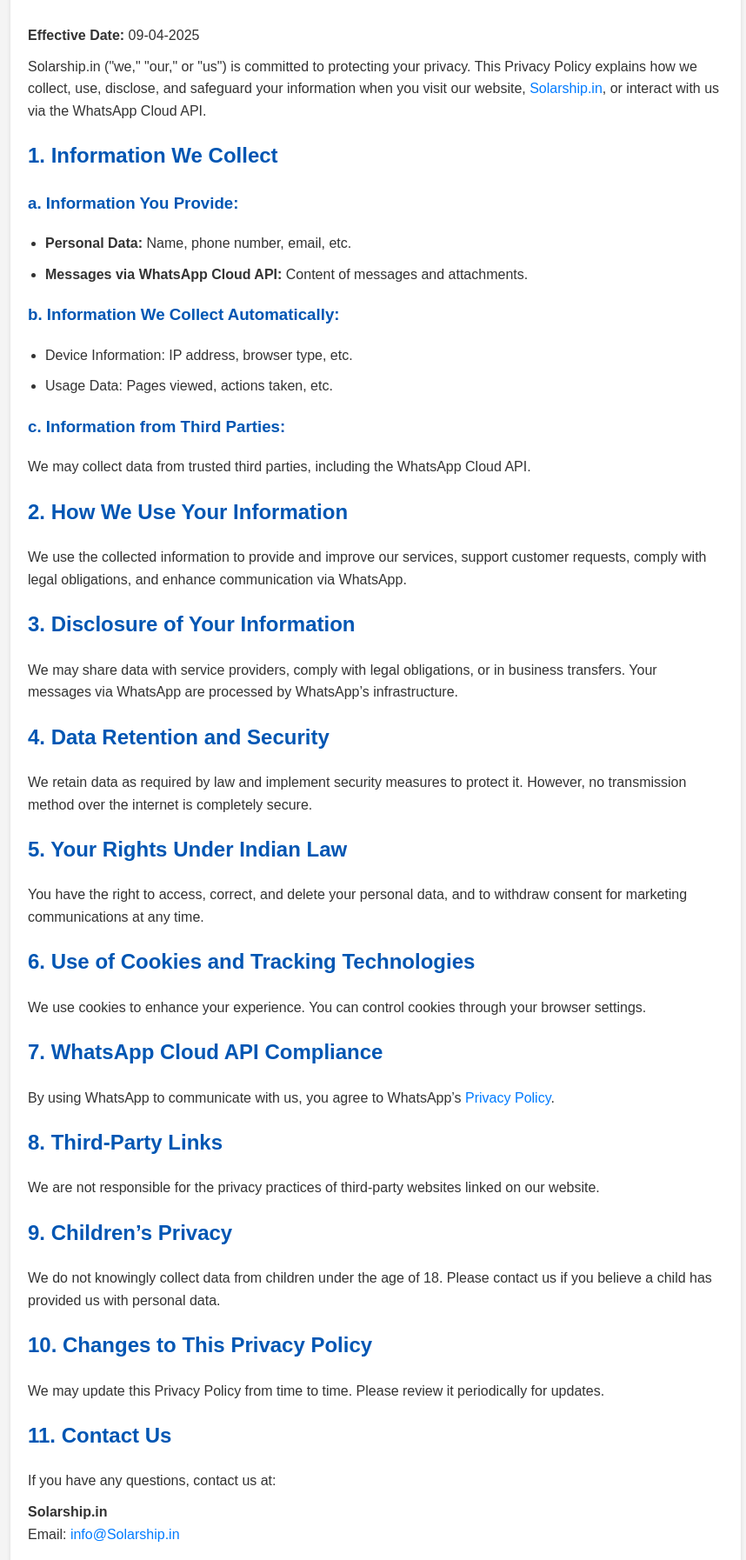
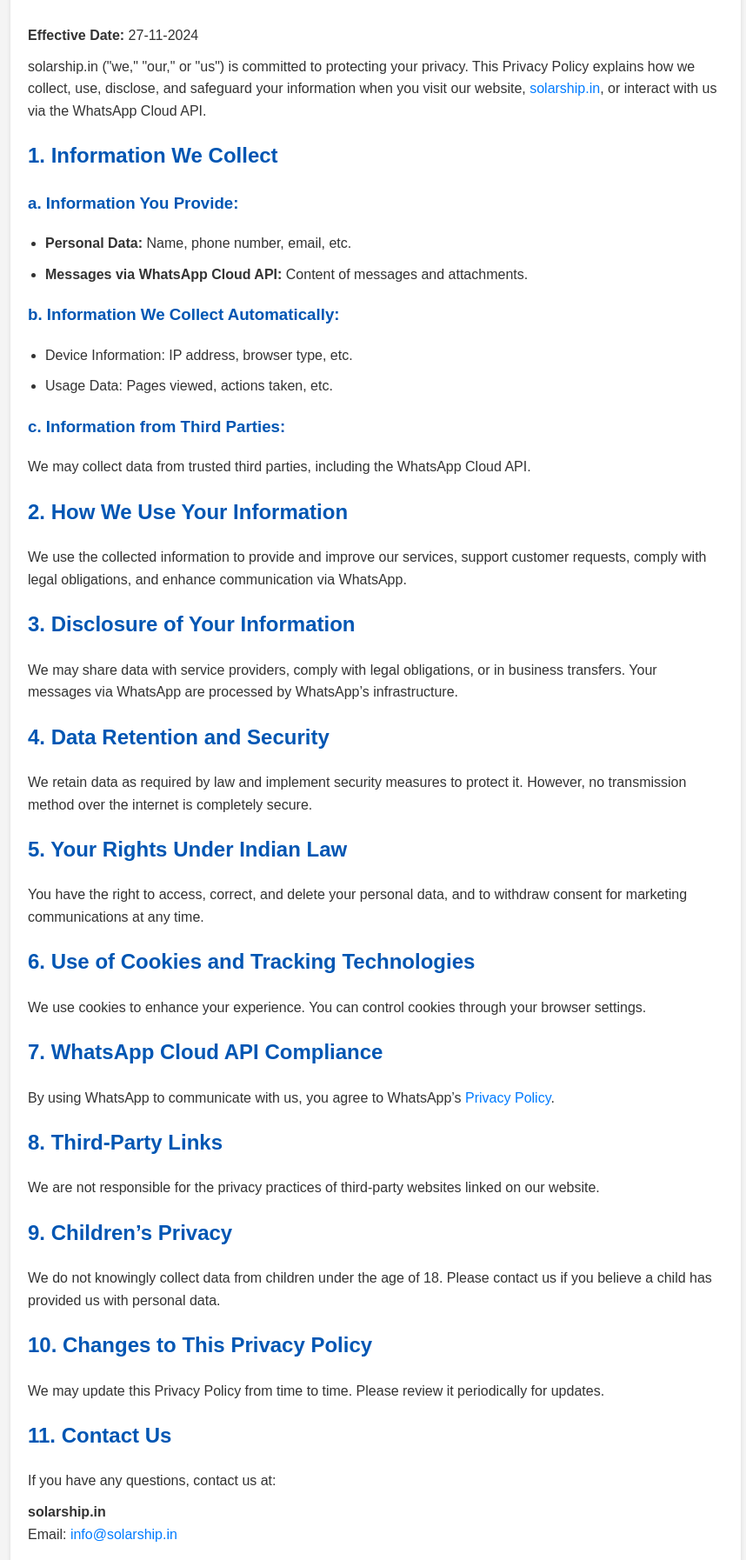
Before and after one commit to solarship-lab/solarship-lab.github.io, a plain HTML site: page privacy-policy.html in a window 1280 px wide. Shown: the part 106-1900 px from the top of the page at 87% size, without its empty margins (208-1066 px from the left). Drawn offline with Linux system fonts and the light colour scheme.

Commit message:
Update privacy policy with new effective date and branding

```diff
--- a/privacy-policy.html
+++ b/privacy-policy.html
@@ -3,7 +3,7 @@
 <head>
     <meta charset="UTF-8">
     <meta name="viewport" content="width=device-width, initial-scale=1.0">
-    <meta name="description" content="Privacy Policy for Solarship.in">
+    <meta name="description" content="Privacy Policy for solarship.in">
     <title>Privacy Policy - Solarship.in</title>
     <style>
         body {
@@ -44,9 +44,9 @@
 
 <div class="container">
     <h1>Privacy Policy</h1>
-    <p><strong>Effective Date:</strong> 09-04-2025</p>
+    <p><strong>Effective Date:</strong> 27-11-2024</p>
 
-    <p>Solarship.in ("we," "our," or "us") is committed to protecting your privacy. This Privacy Policy explains how we collect, use, disclose, and safeguard your information when you visit our website, <a href="https://Solarship.in">Solarship.in</a>, or interact with us via the WhatsApp Cloud API.</p>
+    <p>solarship.in ("we," "our," or "us") is committed to protecting your privacy. This Privacy Policy explains how we collect, use, disclose, and safeguard your information when you visit our website, <a href="https://solarship.in">solarship.in</a>, or interact with us via the WhatsApp Cloud API.</p>
 
     <h2>1. Information We Collect</h2>
     <h3>a. Information You Provide:</h3>
@@ -93,8 +93,8 @@
 
     <h2>11. Contact Us</h2>
     <p>If you have any questions, contact us at:</p>
-    <p><strong>Solarship.in</strong><br>
-    Email: <a href="mailto:info@Solarship.in">info@Solarship.in</a><br>
+    <p><strong>solarship.in</strong><br>
+    Email: <a href="mailto:info@solarship.in">info@solarship.in</a><br>
 	</p>
 </div>
 
```
